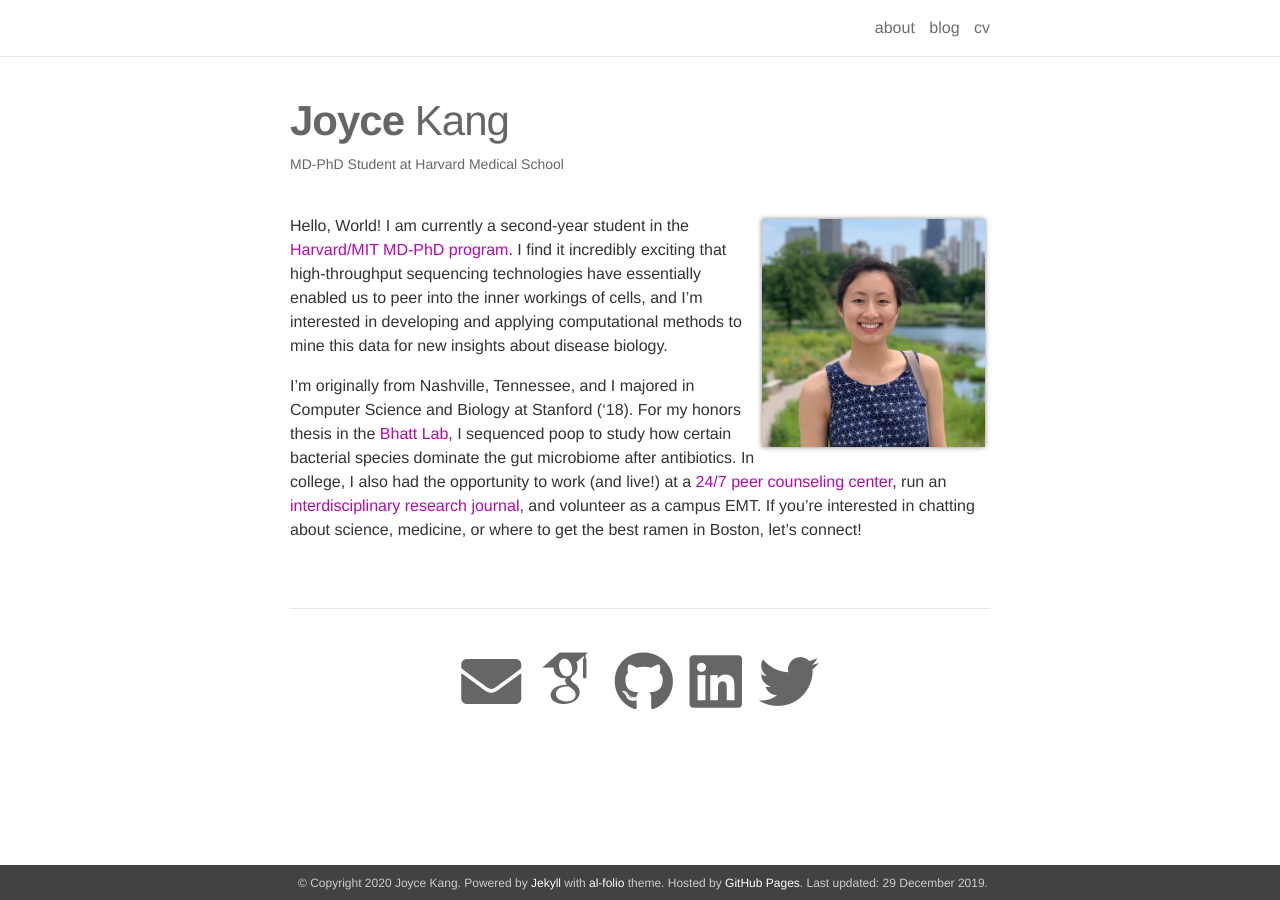
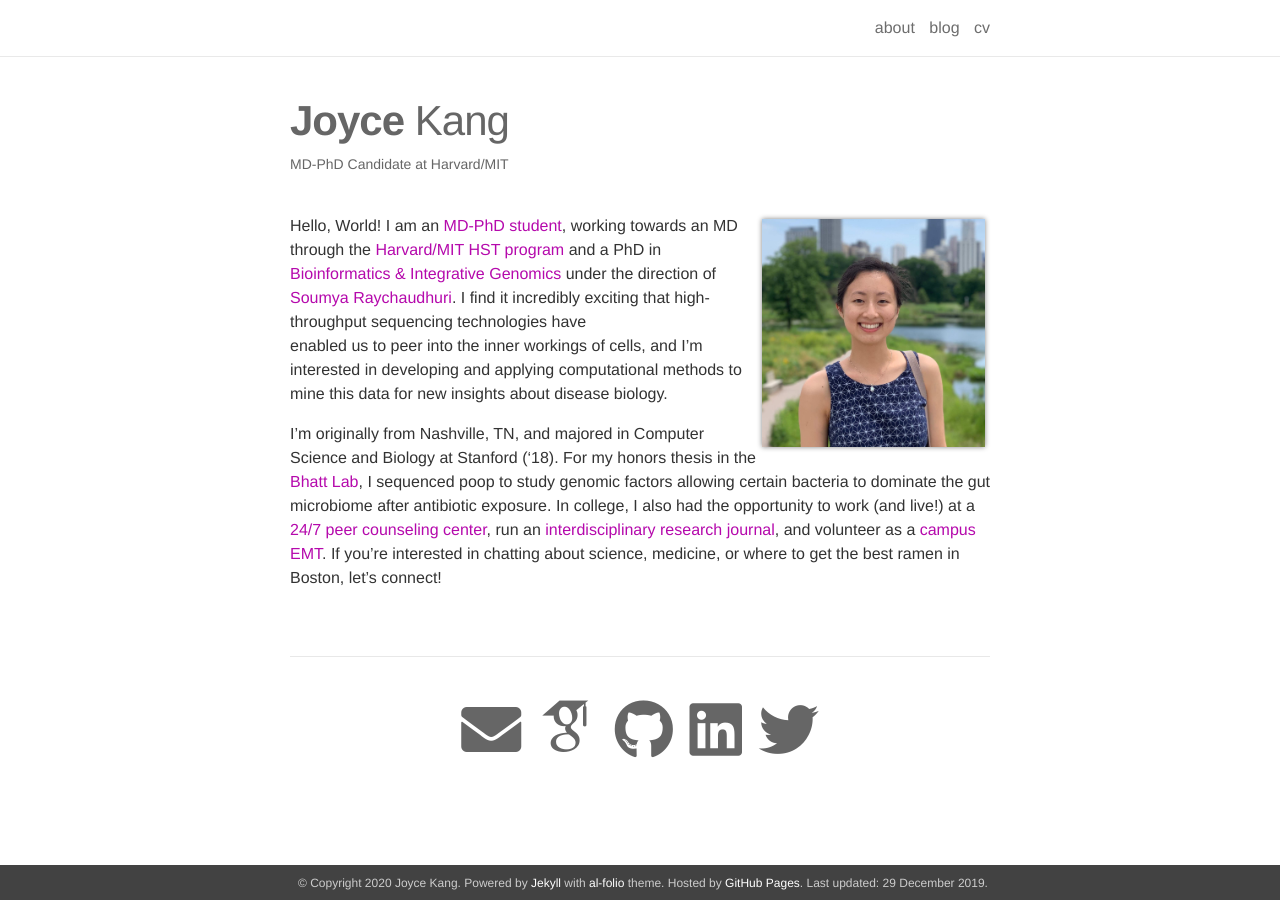
Before and after one commit to joycekang/joycekang.github.io, a Jekyll site: the page built from _pages/about.md, in a window 1280 px wide. Built offline with Jekyll 4.4.1, drawn with Linux system fonts in a browser that asks for light colours; nearby versions of some CDN libraries; some web fonts are replaced.

Commit message:
updated june

```diff
--- a/_pages/about.md
+++ b/_pages/about.md
@@ -2,7 +2,7 @@
 layout: about
 permalink: /
 title: <strong>Joyce</strong> Kang
-description: MD-PhD Student at Harvard Medical School
+description: MD-PhD Candidate at Harvard/MIT
 
 profile:
   align: right
@@ -12,17 +12,12 @@ news: false
 social: true
 ---
 
-Hello, World! I am currently a second-year student in the
- <a href="http://www.hms.harvard.edu/md_phd/program/" target="_blank">Harvard/MIT MD-PhD program</a>.
- I find it incredibly exciting that high-throughput sequencing technologies have essentially
+Hello, World! I am an
+<a href="http://www.hms.harvard.edu/md_phd/program/" target="_blank">MD-PhD student</a>, working towards an MD through the <a href="https://hst.mit.edu/" target = "_blank">Harvard/MIT HST program</a> and a PhD in <a href="http://dms.hms.harvard.edu/BIG/" target = "_blank">Bioinformatics & Integrative Genomics</a> under the direction of <a href="https://immunogenomics.hms.harvard.edu/" target="_blank">Soumya Raychaudhuri</a>.
+ I find it incredibly exciting that high-throughput sequencing technologies have
  enabled us to peer into the inner workings of cells, and I'm interested in developing and applying
  computational methods to mine this data for new insights about disease biology.
 
-I'm originally from Nashville, Tennessee, and I majored in Computer Science and Biology
- at Stanford ('18). For my honors thesis in the <a href="http://www.bhattlab.com" target="_blank">Bhatt Lab</a>,
- I sequenced poop to study how certain bacterial species dominate the gut microbiome
- after antibiotics. In college, I also had the opportunity to work (and
- live!) at a <a href="http://thebridge.stanford.edu" target="_blank">24/7 peer counseling center</a>,
- run an <a href="http://intersect.stanford.edu" target="_blank">interdisciplinary research journal</a>, and volunteer
- as a campus EMT. If you're interested in chatting about science, medicine, or where to get the best
+I'm originally from Nashville, TN, and majored in Computer Science and Biology
+ at Stanford ('18). For my honors thesis in the <a href="http://www.bhattlab.com" target="_blank">Bhatt Lab</a>, I sequenced poop to study genomic factors allowing certain bacteria to dominate the gut microbiome after antibiotic exposure. In college, I also had the opportunity to work (and live!) at a <a href="http://thebridge.stanford.edu" target="_blank">24/7 peer counseling center</a>, run an <a href="http://intersect.stanford.edu" target="_blank">interdisciplinary research journal</a>, and volunteer as a <a href="http://stems.stanford.edu/" target="_blank">campus EMT</a>. If you're interested in chatting about science, medicine, or where to get the best
  ramen in Boston, let's connect!
```
Also changed, not shown: _pages/cv.md (+1 -1 lines), 2 other files.
